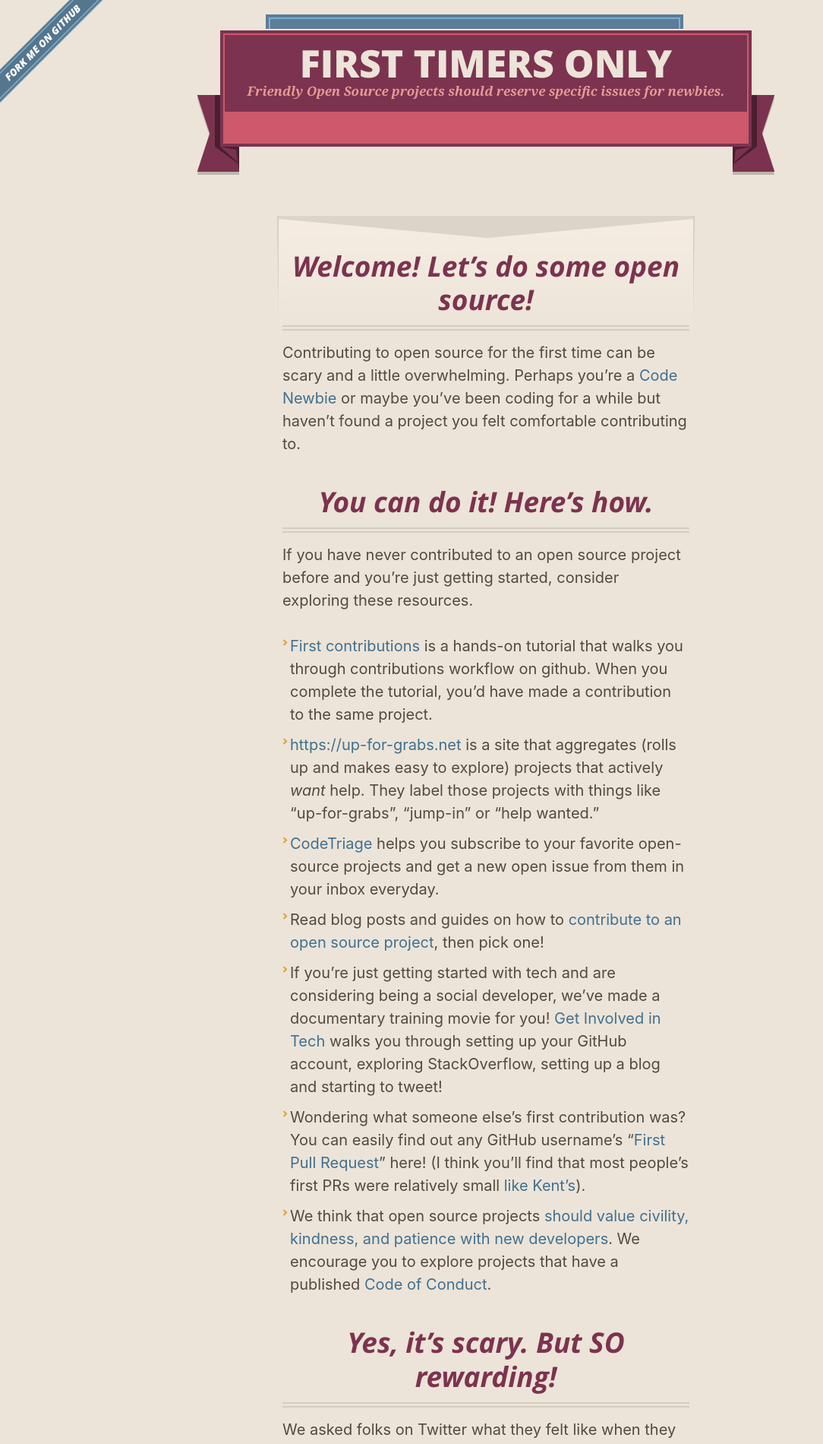
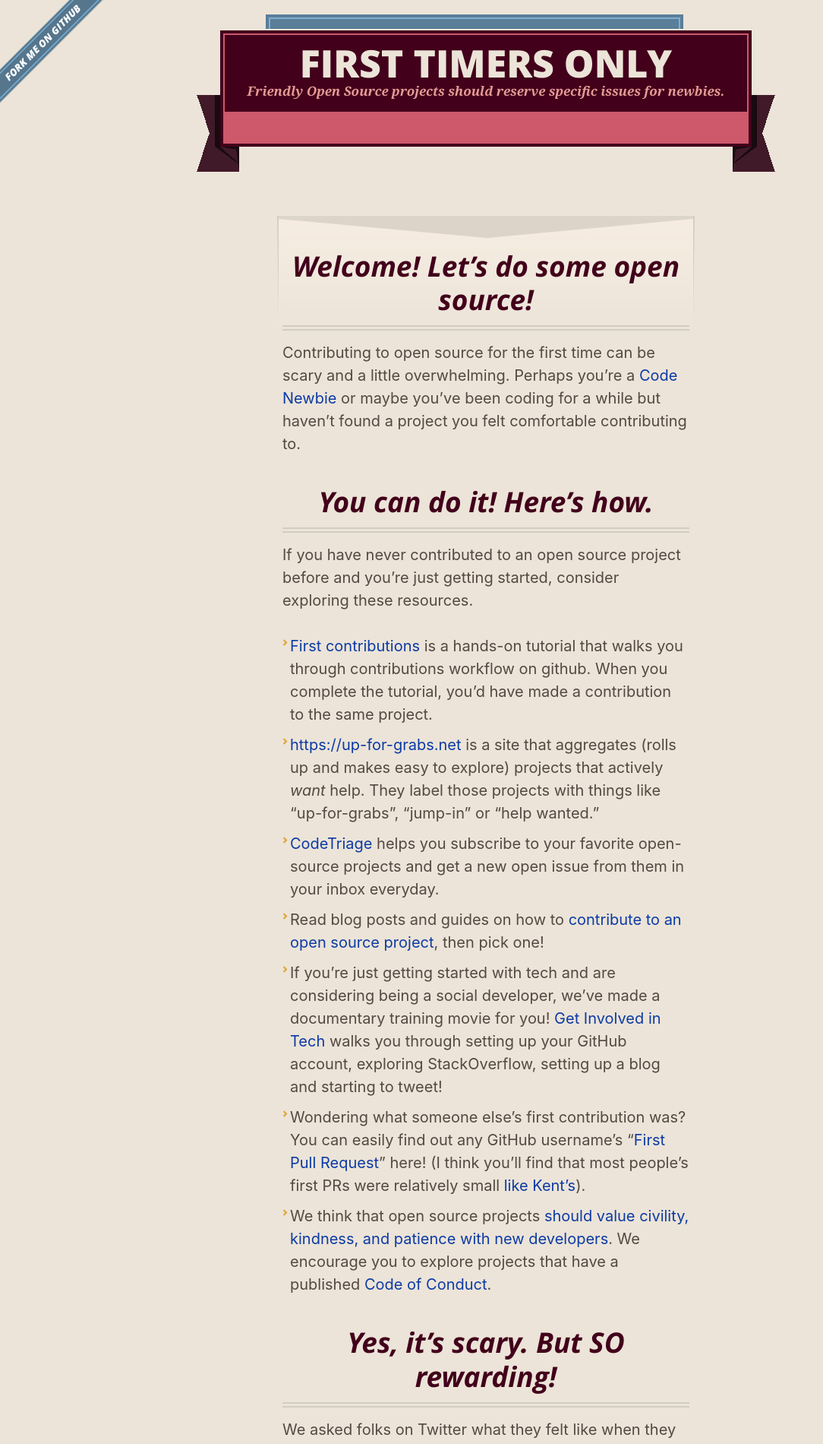
Before and after one commit to shanselman/firsttimersonly, a Jekyll site: the page built from index.md, in a window 1280 px wide. Shown: the top 1900 px of the page at 76% size, without its empty margins (0-1084 px from the left). Built offline with Jekyll 4.4.1, drawn with Linux system fonts in a browser that asks for light colours; nearby versions of some CDN libraries; comment, search, counter and statistics services are not loaded; our own code applies the rules of GitHub Pages for plain Markdown files.

Commit message:
Altered some font and background colors to get better contrast fot better accesscibility. This, accordingly with Web Wave Accessibility Tool

```diff
--- a/stylesheets/mobile.css
+++ b/stylesheets/mobile.css
@@ -137,7 +137,7 @@ header span.ribbon-inner {
   position: relative;
   display: block;
   background-color: #cd596b;
-  border: 8px solid #7c334f;
+  border: 8px solid #42001b;
   padding: 6px;
   z-index: 1;
 }
@@ -164,7 +164,7 @@ header span.right-tail {
 }
 
 header h1 {
-  background-color: #7c334f;
+  background-color: #42001b;
   font-size: 2em;
   font-weight: bolder;
   font-style: normal;
@@ -176,7 +176,7 @@ header h1 {
 }
 
 header h2 {
-  background-color: #7c334f;
+  background-color: #42001b;
   font: bold italic .85em/1.5 Georgia, Times, “Times New Roman”, serif;
   color: #e69b95;
   padding-bottom: 14px;
@@ -235,7 +235,7 @@ footer span.ribbon-inner {
   position: relative;
   display: block;
   background-color: #cd596b;
-  border: 8px solid #7c334f;
+  border: 8px solid #42001b;
   padding: 6px;
   z-index: 1;
 }
@@ -244,7 +244,7 @@ footer p {
   font-family: 'Open Sans', sans-serif;
   font-weight: bold;
   font-size: .6em;
-  color: #8b786f;
+  color: #42001b;
 }
 
 footer a {
@@ -252,7 +252,7 @@ footer a {
 }
 
 footer span.ribbon-inner p {
-  background-color: #7c334f;
+  background-color: #42001b;
   margin: 0;
   color: #e69b95;
   font: bold italic 22px/1 Georgia, Times, “Times New Roman”, serif;
@@ -316,7 +316,7 @@ body {
 }
 
 a, a:hover {
-  color: #417090;
+  color: #0d3ba5;
 }
 
 a {
@@ -363,7 +363,7 @@ ul li {
 blockquote {
   font-family: 'Open Sans', sans-serif;
   margin: 20px 0;
-  color: #8b786f;
+  color: #42001b;
   padding-left: 1.35em;
   background: transparent url('../images/blockquote-gfx-2x.png') 0 8px no-repeat;
 }
@@ -469,7 +469,7 @@ dd p:first-child {
 .header-level-1 {
   font-size: 1.85em;
   border-bottom: .2em double #d3ccc1;
-  color: #7c334f;
+  color: #42001b;
   text-align: center;
   font-style: italic;
   margin: 1.1em 0 .38em;
@@ -479,7 +479,7 @@ dd p:first-child {
 
 .header-level-2 {
   font-size: 1.58em;
-  color: #7c334f;
+  color: #42001b;
   margin: .95em 0 .5em;
   border-bottom: .1em solid #D3CCC1;
   line-height: 1.2;
@@ -500,7 +500,7 @@ dd p:first-child {
 .header-level-5 {
   margin: .7em 0;
   font-size: 1em;
-  color: #8b786f;
+  color: #42001b;
 }
 
 .header-level-6 {
--- a/stylesheets/non-screen.css
+++ b/stylesheets/non-screen.css
@@ -14,7 +14,7 @@ header {
 }
 
 header span.ribbon-inner {
-  border: 8px solid #7c334f;
+  border: 8px solid #42001b;
   padding: 6px;
 }
 
@@ -86,7 +86,7 @@ footer p {
 }
 
 footer span.ribbon-inner {
-  border: 8px solid #7c334f;
+  border: 8px solid #42001b;
   padding: 6px;
 }
 
--- a/stylesheets/print.css
+++ b/stylesheets/print.css
@@ -4,11 +4,11 @@
 }
 
 h1,h2,h3,h4,h5,h6 {
-  color: #7c334f !important;
+  color: #42001b !important;
 }
 
 a {
-  color: #417090 !important;
+  color: #0d3ba5 !important;
 }
 
 #main_content > .header-level-1:first-child,
--- a/stylesheets/screen.css
+++ b/stylesheets/screen.css
@@ -148,7 +148,7 @@ header span.ribbon-inner {
   position: relative;
   display: block;
   background-color: #cd596b;
-  border: 4px solid #7c334f;
+  border: 4px solid #42001b;
   padding: 2px;
   z-index: 1;
 }
@@ -175,7 +175,7 @@ header span.right-tail {
 }
 
 header h1 {
-  background-color: #7c334f;
+  background-color: #42001b;
   font-size: 2.5em;
   font-weight: 800;
   font-style: normal;
@@ -187,7 +187,7 @@ header h1 {
 }
 
 header h2 {
-  background-color: #7c334f;
+  background-color: #42001b;
   font: bold italic .85em/1.5 Georgia, Times, “Times New Roman”, serif;
   color: #e69b95;
   padding-bottom: 14px;
@@ -293,7 +293,7 @@ footer span.ribbon-inner {
   position: relative;
   display: block;
   background-color: #cd596b;
-  border: 2px solid #7c334f;
+  border: 2px solid #42001b;
   padding: 1px;
   z-index: 1;
 }
@@ -302,7 +302,7 @@ footer p {
   font-family: 'Open Sans', Myriad, Calibri, sans-serif;
   font-weight: bold;
   font-size: .8em;
-  color: #8b786f;
+  color: #42001b;
 }
 
 footer a {
@@ -310,7 +310,7 @@ footer a {
 }
 
 footer span.ribbon-inner p {
-  background-color: #7c334f;
+  background-color: #42001b;
   margin: 0;
   color: #e69b95;
   font: bold italic 12px/1 Georgia, Times, “Times New Roman”, serif;
@@ -371,7 +371,7 @@ body {
 }
 
 a, a:hover {
-  color: #417090;
+  color: #0d3ba5;
 }
 
 a {
@@ -418,7 +418,7 @@ ul li {
 blockquote {
   font-family: 'Open Sans', Myriad, Calibri, sans-serif;
   margin: 20px 0;
-  color: #8b786f;
+  color: #42001b;
   padding-left: 1.35em;
   background: transparent url('../images/blockquote-gfx.png') 0 4px no-repeat;
 }
@@ -528,7 +528,7 @@ dd p:first-child {
 .header-level-1 {
   font-size: 1.85em;
   border-bottom: .2em double #d3ccc1;
-  color: #7c334f;
+  color: #42001b;
   text-align: center;
   font-style: italic;
   margin: 1.1em 0 .38em;
@@ -538,7 +538,7 @@ dd p:first-child {
 
 .header-level-2 {
   font-size: 1.58em;
-  color: #7c334f;
+  color: #42001b;
   margin: .95em 0 .5em;
   border-bottom: .1em solid #D3CCC1;
   line-height: 1.2;
@@ -559,7 +559,7 @@ dd p:first-child {
 .header-level-5 {
   margin: .7em 0;
   font-size: 1em;
-  color: #8b786f;
+  color: #42001b;
 }
 
 .header-level-6 {
```
Also changed, not shown: images/ribbon-tail-sprite.png, images/small-ribbon-tail-sprite.png.
